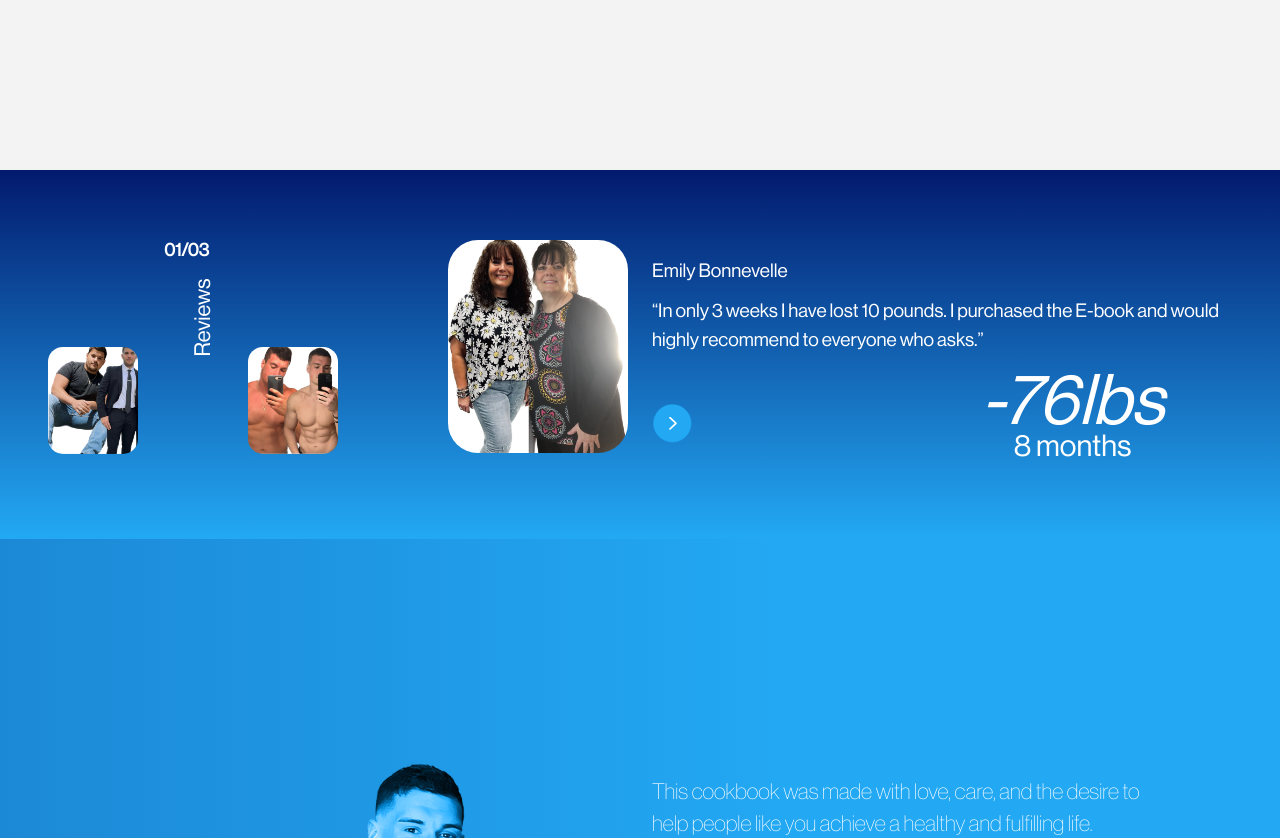
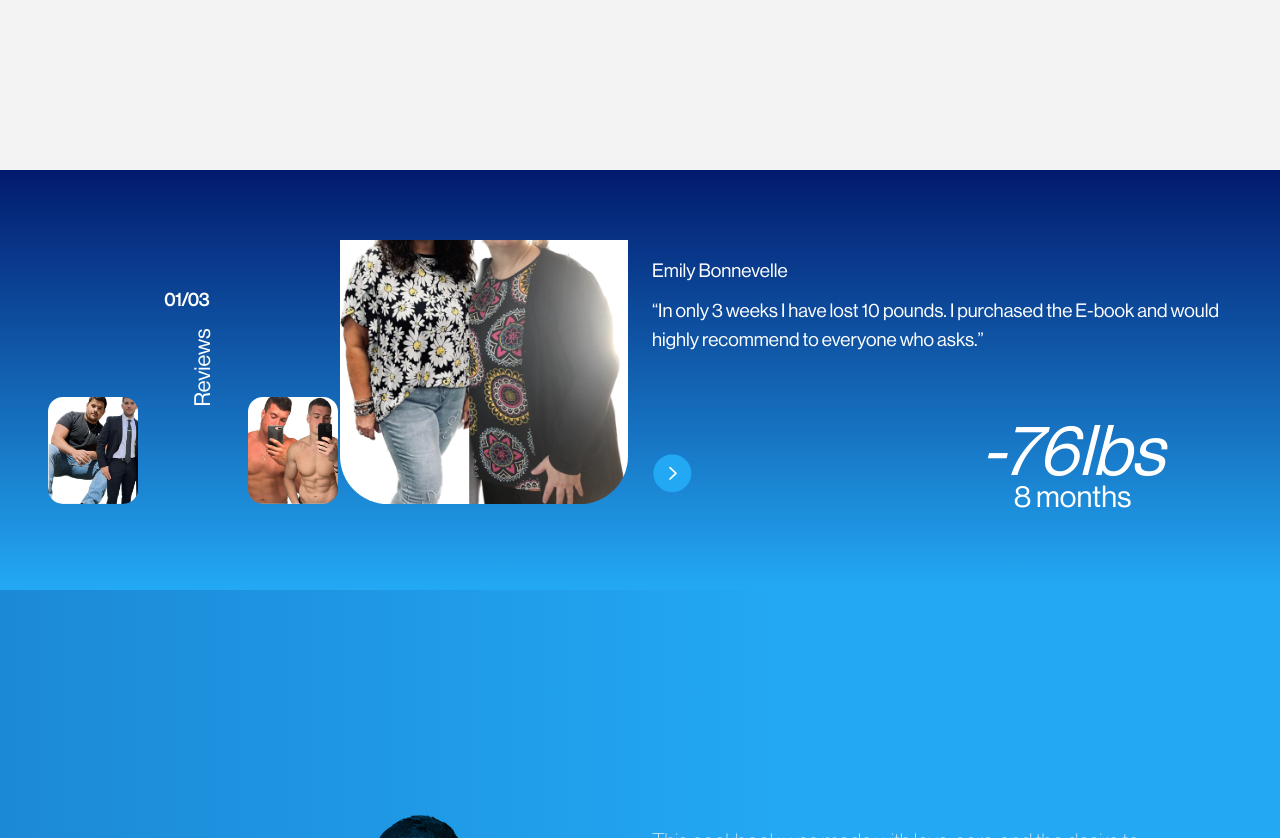
Before and after one commit to reinaldor696/total-weight-loss, a PHP site: page / in a window 1280 px wide. Shown: the part 5662-6500 px from the top of the page. Run offline with PHP 8.4, Linux system fonts and the light colour scheme; some web fonts are replaced.

Commit message:
add some changes

```diff
--- a/assets/css/style-gsap.css
+++ b/assets/css/style-gsap.css
@@ -95,9 +95,15 @@ h2.get-clients {
     border-bottom-right-radius: 0;
 }
 
-.ceo-img {
-    scale: 0.5;
-};
+.test-item-cont {
+    height: 280px;
+    display: flex;
+}
+
+.img-carrusel-container {
+    display: flex;
+    align-items: flex-end;
+}
 
 .clients-sec {
     background: linear-gradient(0deg, #001569 50%, #1C89D6 100%);
--- a/assets/js/animation.js
+++ b/assets/js/animation.js
@@ -172,13 +172,11 @@ function testimonialsAnimation() {
     // Testimonial Image
     tl.fromTo('#testimonial-image',
     {
-        scaleX: 0.5,
-        scaleY:0.7,
+        scale: 0.7,
         transformOrigin: "bottom right"
     },
     {
-        scaleX: 1,
-        scaleY: 1,
+        scale: 1.6,
         transformOrigin: "bottom right"
     });
 
--- a/assets/js/main.js
+++ b/assets/js/main.js
@@ -84,8 +84,8 @@ function animateTransitionAfter() {
                 scale: 0.5,
                 xPercent: -150,
             }, {
-                scale: 1,
-                xPercent: 0,
+                scale: 1.6,
+                xPercent: -30,
                 transformOrigin: "bottom",
                 duration: 1,
             });
--- a/index.php
+++ b/index.php
@@ -132,10 +132,10 @@ $title = "Home";
             <div class="testi-carousal">
 
                <div>
-                  <div class="test-item">
+                  <div class="test-item test-item-cont">
 
                      <div class="row">
-                        <div class="col-lg-6">
+                        <div class="col-lg-6 img-carrusel-container">
                            <div class="test-left">
                               <div class="test-images">
                                  <ul>
```
